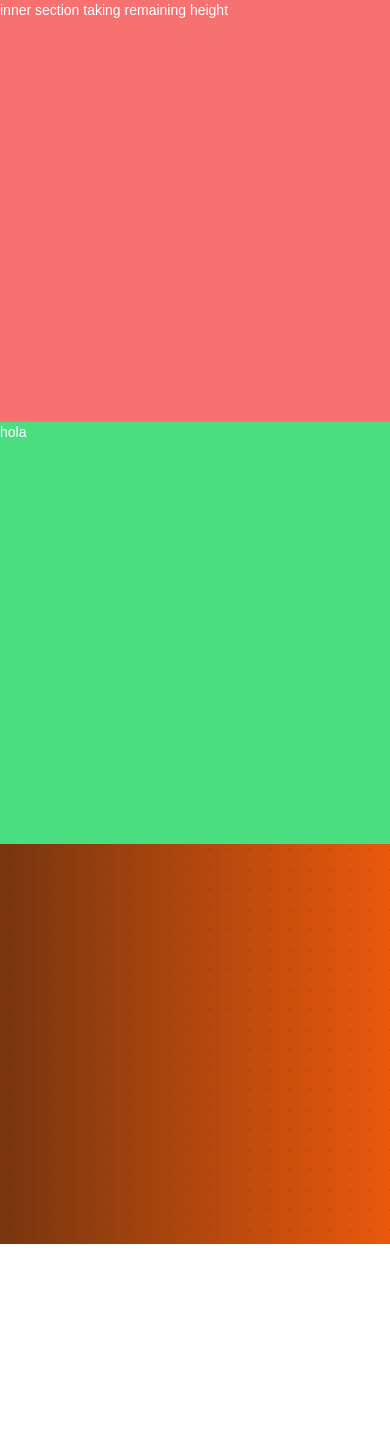
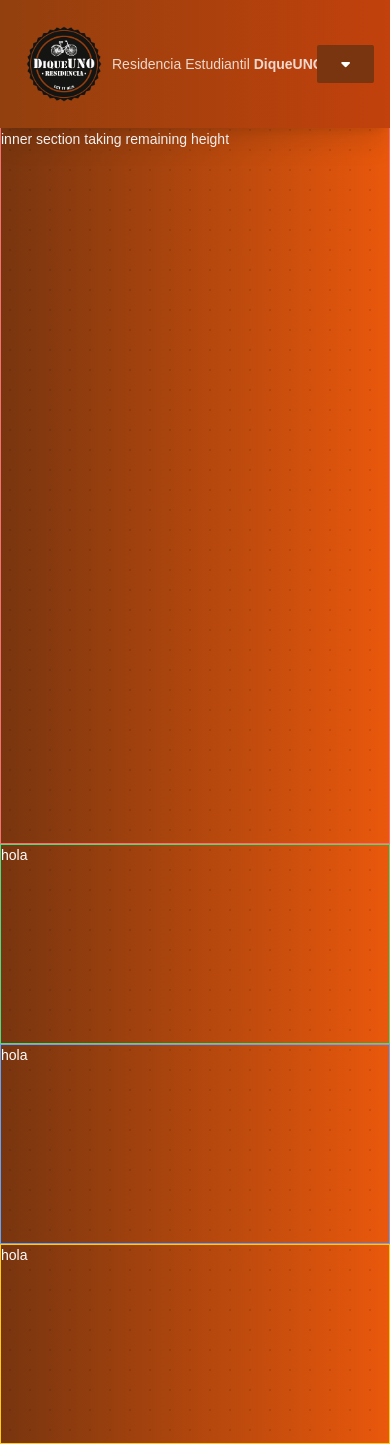
Before and after one commit to inagoy/diqueuno, a SvelteKit app: page / in a window 390 px wide. Before the commit the page ends 1244 px from the top, so only its background shows below. Built offline with nearby package versions, Linux system fonts and the light colour scheme; a web font is replaced by a local one.

Commit message:
solved navbar dinamic sizing

```diff
--- a/src/components/Header.svelte
+++ b/src/components/Header.svelte
@@ -11,8 +11,8 @@
 </script>
 
 
-<header class={'sticky z-[10] top-0 transition-all duration-1000 px-6 flex flex-col sm:flex-row justify-between ' + (
-        y > 0 ? 'bg-orange-900 bg-opacity-90 py-1 ' : 'py-7 bg-gradient-to-l from-orange-700 to-amber-800 '
+<header class={'fixed w-full z-[10] top-0 transition-all py-6 duration-1000 px-6 flex flex-row justify-between ' + (
+        y > 0 ? 'bg-orange-900 bg-opacity-90 h-[5rem] ' : ' bg-gradient-to-l from-orange-700 to-amber-800 h-[8rem] '
     ) + (menu? '': 'shadow-xl')
 }>
     <div class="flex items-center justify-between gap-2">
@@ -22,7 +22,7 @@
         <h1 class="font-medium opacity-80">
             Residencia Estudiantil <b>DiqueUNO</b>
         </h1>
-        <div class="sm:hidden flex items-center gap-4">
+        <div class="absolute sm:hidden right-4 items-center gap-4">
             <button on:click={() => { menu = !menu }} class="ml-auto rounded-sm bg-amber-900 px-3 hover:bg-slate-800 cursor-pointer">
                 <i class={"fa-solid grid place-items-center aspect-square my-3 mx-3 " + (menu ? "fa-caret-up" : "fa-caret-down" )}></i>
             </button>
@@ -51,17 +51,17 @@
             y > 0 ? 'bg-orange-900 bg-opacity-90' : 'bg-gradient-to-l from-orange-700 to-amber-800'
           )}
         transition:slide>
-        <div class="flex flex-col items-start w-full mt-2 px-10">
+        <div class="flex flex-col items-start w-full px-10">
             {#each tabs as tab, index}
             <div class="w-full">
-                <a href={tab.link} class="py-2 px-4 duration-200 hover:opacity-40">
+                <a href={tab.link} class="px-4 duration-200 hover:opacity-40">
                     <p>{tab.name}</p>
                 </a>
                 <hr class="opacity-40"/>
             </div>
             {/each}
             <div class="w-full">
-                <a href="#contacto" class="py-2 px-4 duration-200 hover:opacity-40">
+                <a href="#contacto" class="px-4 duration-200 hover:opacity-40">
                     <p>Contactanos</p>
                 </a>
             </div>
--- a/src/routes/+layout.svelte
+++ b/src/routes/+layout.svelte
@@ -20,7 +20,7 @@
             <i class="fa-solid fa-arrow-up grid place-items-center aspect-square my-3 mx-3"/>
         </button>
     </div>
-<!--     <Header y={y}/> -->
+    <Header y={y}/>
     <slot/>
     <Footer/>
 </div>
--- a/src/routes/+page.svelte
+++ b/src/routes/+page.svelte
@@ -2,12 +2,17 @@
 
 </script>
 
-<main class="flex flex-col flex-grow h-screen">
-    <section class="bg-red-400 flex-grow">
+<main class="flex flex-col ">
+    <section class="border border-red-400 flex-grow h-screen pt-[8rem]">
       inner section taking remaining height
     </section>
-    <section class="bg-green-400 flex-grow">
+    <section class="border border-green-400 h-[200px]">
+      hola
+    </section>
+    <section class="border border-blue-400 h-[200px]">
+      hola
+    </section>
+    <section class="border border-yellow-400 h-[200px]">
       hola
     </section>
 </main>
-<section class="h-[400px]"></section>
```
